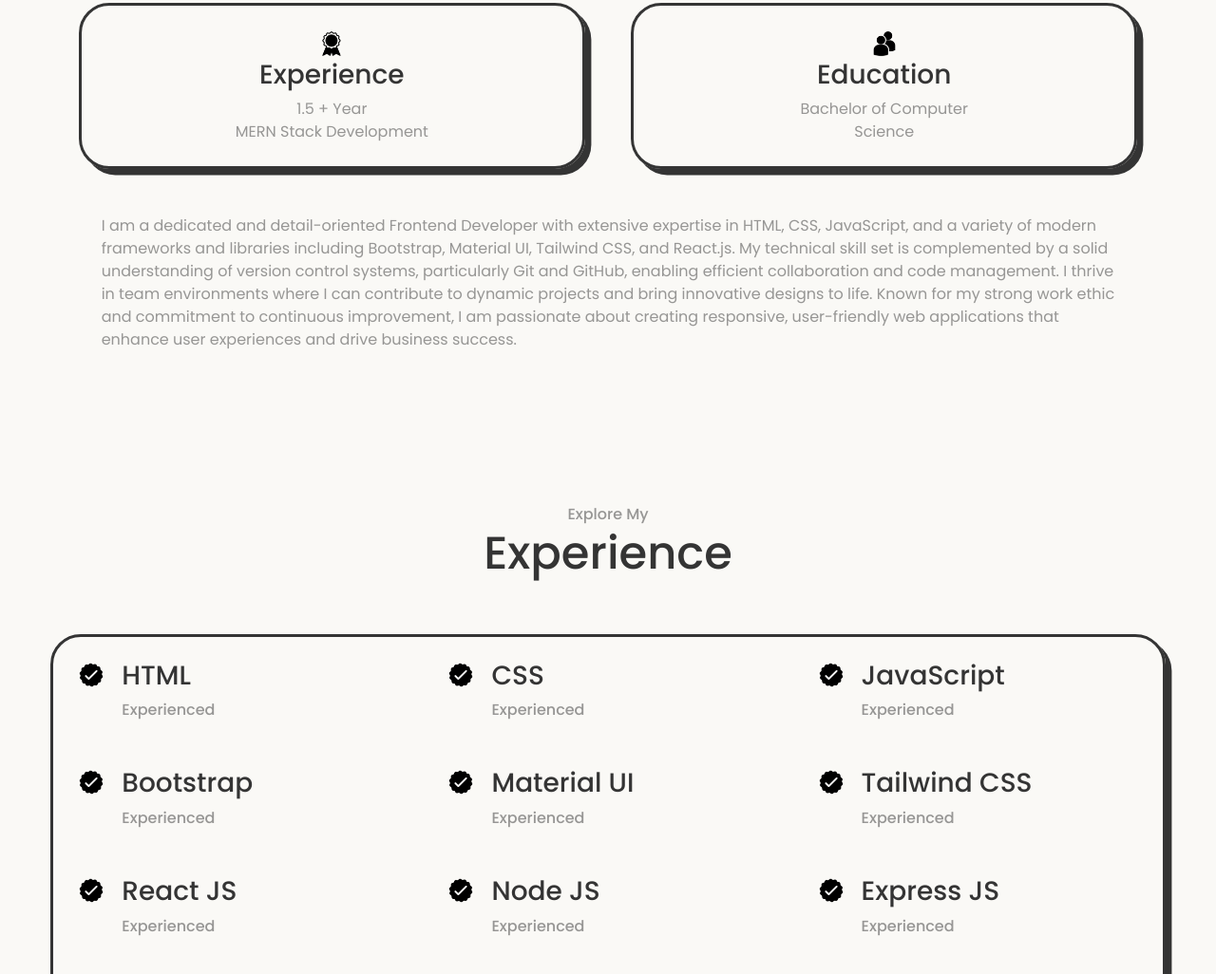
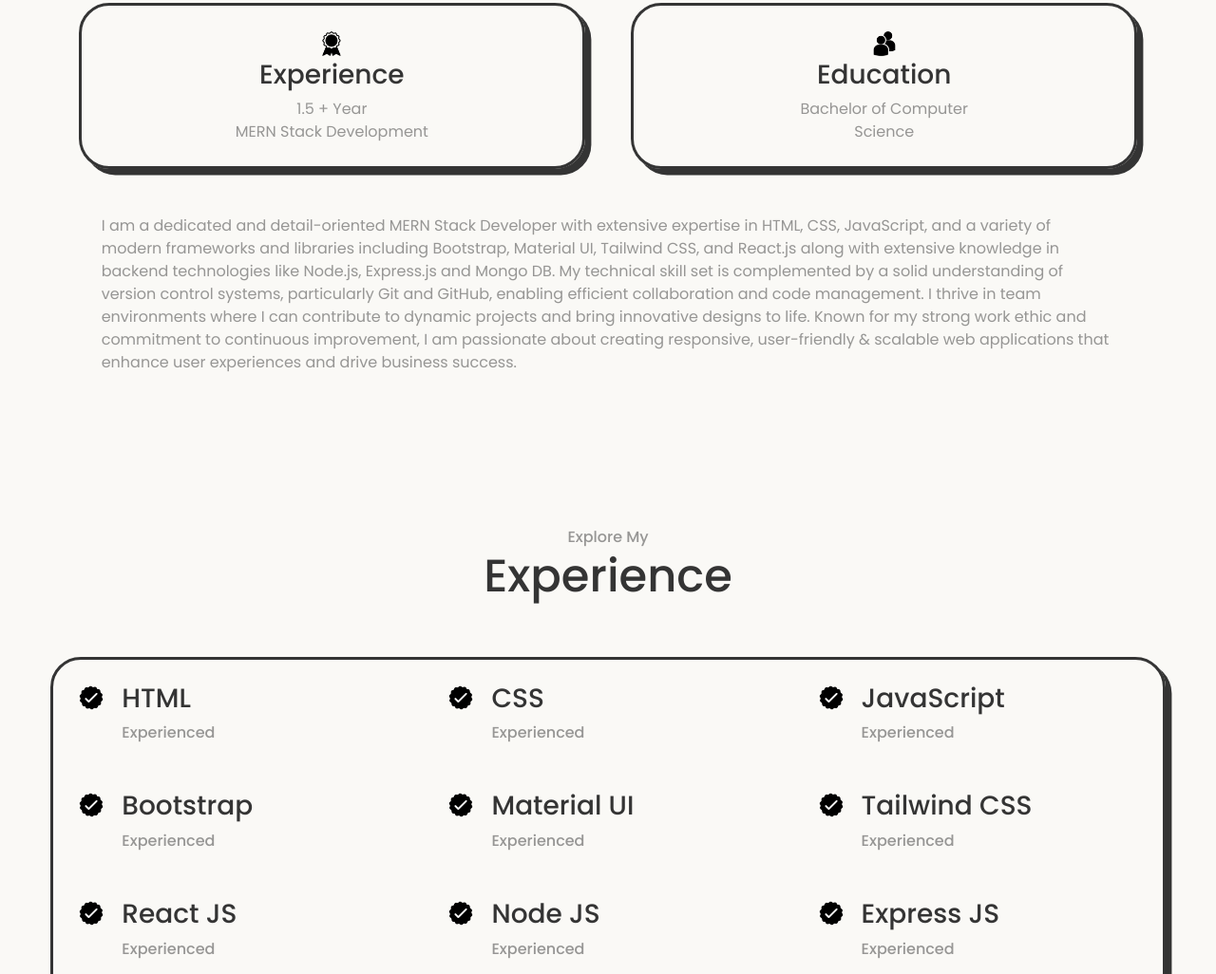
Before and after one commit to iAhmedAbbas7/personalportfolio.github.io, a plain HTML site: page index.html in a window 1280 px wide. Shown: the part 790-1816 px from the top of the page at 95% size. Drawn offline with nearby package versions, Linux system fonts and the light colour scheme.

Commit message:
Updated the About Me Section

```diff
--- a/index.html
+++ b/index.html
@@ -165,17 +165,19 @@
         </div>
         <div class="col-md-10 col-11 text-md-start text-center pt-md-0 pt-3">
           <p class="about-text">
-            I am a dedicated and detail-oriented Frontend Developer with
+            I am a dedicated and detail-oriented MERN Stack Developer with
             extensive expertise in HTML, CSS, JavaScript, and a variety of
             modern frameworks and libraries including Bootstrap, Material UI,
-            Tailwind CSS, and React.js. My technical skill set is complemented
-            by a solid understanding of version control systems, particularly
-            Git and GitHub, enabling efficient collaboration and code
-            management. I thrive in team environments where I can contribute to
-            dynamic projects and bring innovative designs to life. Known for my
-            strong work ethic and commitment to continuous improvement, I am
-            passionate about creating responsive, user-friendly web applications
-            that enhance user experiences and drive business success.
+            Tailwind CSS, and React.js along with extensive knowledge in backend
+            technologies like Node.js, Express.js and Mongo DB. My technical
+            skill set is complemented by a solid understanding of version
+            control systems, particularly Git and GitHub, enabling efficient
+            collaboration and code management. I thrive in team environments
+            where I can contribute to dynamic projects and bring innovative
+            designs to life. Known for my strong work ethic and commitment to
+            continuous improvement, I am passionate about creating responsive,
+            user-friendly & scalable web applications that enhance user
+            experiences and drive business success.
           </p>
         </div>
       </section>
```
